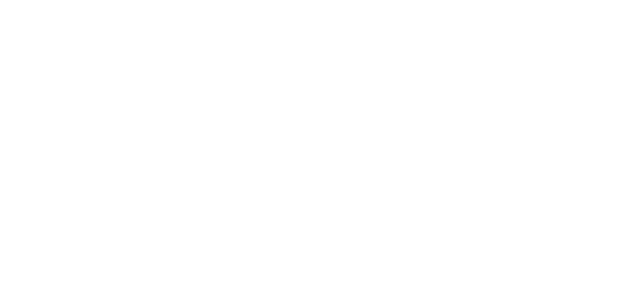
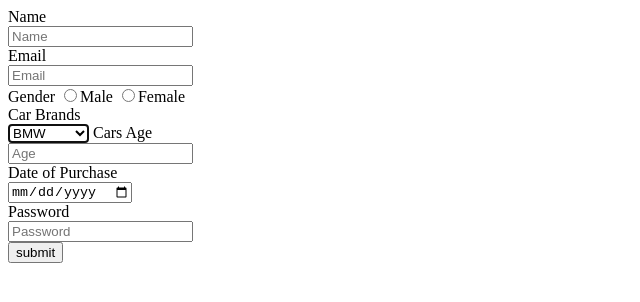
Before and after one commit to acciojob/car-insurance-form-harshubari, a website: page main.html in a window 1280 px wide. Shown: the whole page, without its empty margins (0-640 px from the left). Drawn offline with Linux system fonts and the light colour scheme.

Commit message:
created a submission

```diff
--- a/main.html
+++ b/main.html
@@ -10,6 +10,37 @@
 	<!-- the entire body must be written by student -->
     <script type="text/javascript" src="./script.js">
 </script>
+	<form method="post">
+		<label for="name">Name</label > <br>
+		<input type="text" required id="name" placeholder="Name"><br>
+
+		<label for="email">Email</label><br>
+		<input type="email" required id="email" placeholder="Email"><br>
+
+		<label >Gender</label>
+		<input type="radio" required  name="gender">Male
+		<input type="radio" required  name="gender">Female<br>
+
+		<label for="cars">Car Brands</label> <br>
+		<select id="cars" autofocus="--Please choose an option--">
+			<option>BMW</option>
+			<option>Audi</option>
+			<option>Mercedez</option>
+
+		</select>
+
+		<label for="carage"> Cars Age</label><br>
+		<input type="number" id="carage" required placeholder="Age"><br>
+
+		<label for="dob">Date of Purchase</label><br>
+		<input type="date" id="dob" required><br>
+
+
+		<label for="password">Password</label><br>
+		<input type="password" id="password" required placeholder="Password"><br>
+
+		<button type="submit">submit</button>
+	</form>
 
 </body>
 
```
